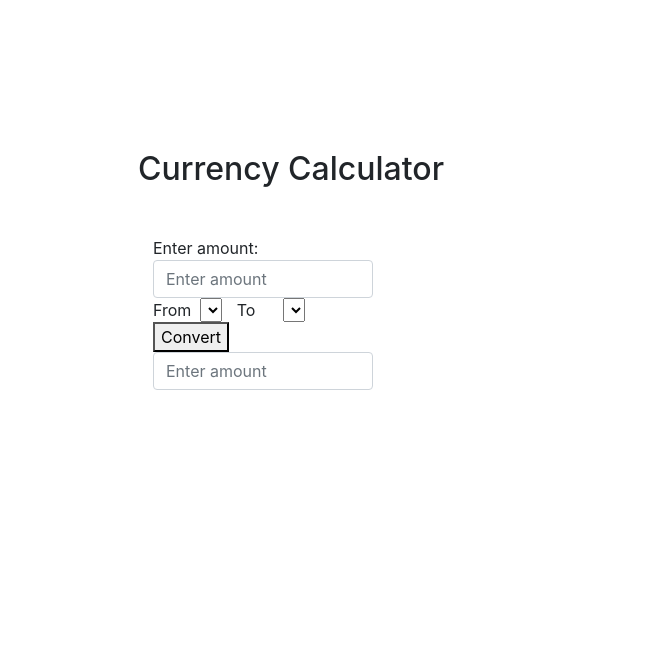
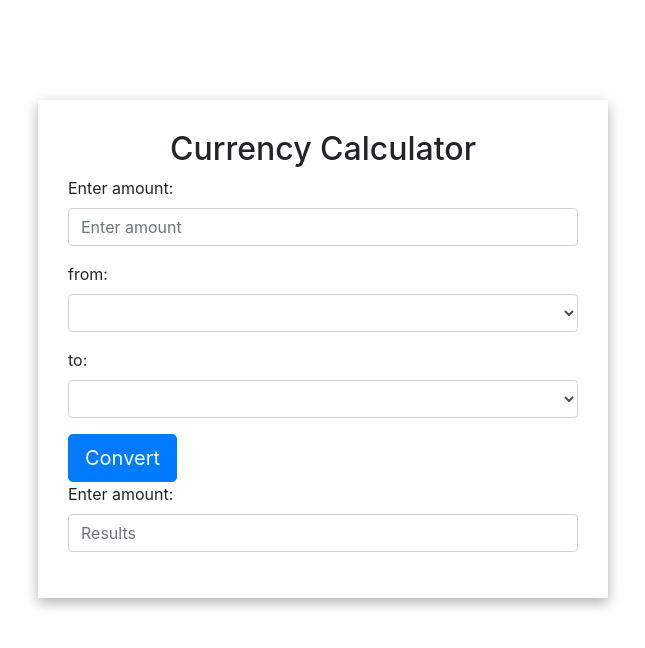
Before and after one commit to achiengcindy/currency_converter, a website: page main.html in a window 1280 px wide. Shown: the whole page, without its empty margins (317-962 px from the left). Drawn offline with nearby package versions, Linux system fonts and the light colour scheme; no server answers.

Commit message:
creating indexeed-db,sw,UI

```diff
--- a/main.html
+++ b/main.html
@@ -9,46 +9,38 @@
        <link rel="stylesheet" type="text/css" href="css/styles.css"/>
    </head>
    <body>
-       <div class="container main-content">
-           <div class="col offset-md-4 col-md-4">
-               <div class="row header">
+        <div class="container">
+                <div class="row">
+                    <div class="col-md-6 offset-md-3 main-content">
+                        <div class="header">
                             <h2 class="text-center">Currency Calculator</h2>
                          </div>
-                    <div class="row">
-                         <div class="col">Enter amount:
+                         <div class="form-group">
+                             <label for="Enter amount">Enter amount:</label>
                              <input type="text" class="form-control" placeholder="Enter amount" id="currency">
+                         </div>
+                         <div class="form-group">
+                             <label for="from">from:</label>
+                             <select class="form-control" id="from"></select>
+                         </div>
+                         <div class="form-group">
+                             <label for="to">to:</label>
+                             <select class="form-control" id="to"></select>
+                         </div>
+                         <button id="convert" class="btn btn-lg btn-primary">Convert</button>
+                         <div class="form-group">
+                             <label for="resulte">Enter amount:</label>
+                             <input type="text" class="form-control" placeholder="Results" id="final">
+                         </div>
+                    </div>
                 </div>
             </div>
 
-                    <div class="row">
-                         <div class="col-md-2">From</div>
-                         <div class="md-4">
-                             <select id="from"></select>
-                         </div>
-                         <div class="col-md-2">To</div>
-                         <div class="md-4">
-                             <select id="to"></select>
-                         </div>
-                         </div>
-                         <button id="convert">Convert</button>
-                         <div class="results">
-                             <input id="final" type="text" class="form-control" placeholder="Enter amount">
-                         </div>
-                </div>
-             </div>
             <script src="https://code.jquery.com/jquery-3.2.1.slim.min.js" integrity="sha384-KJ3o2DKtIkvYIK3UENzmM7KCkRr/rE9/Qpg6aAZGJwFDMVNA/GpGFF93hXpG5KkN" crossorigin="anonymous"></script>
             <script src="https://cdnjs.cloudflare.com/ajax/libs/popper.js/1.12.9/umd/popper.min.js" integrity="sha384-ApNbgh9B+Y1QKtv3Rn7W3mgPxhU9K/ScQsAP7hUibX39j7fakFPskvXusvfa0b4Q" crossorigin="anonymous"></script>
             <script src="https://maxcdn.bootstrapcdn.com/bootstrap/4.0.0/js/bootstrap.min.js" integrity="sha384-JZR6Spejh4U02d8jOt6vLEHfe/JQGiRRSQQxSfFWpi1MquVdAyjUar5+76PVCmYl" crossorigin="anonymous"></script>
+            <script src="https://cdn.jsdelivr.net/npm/idb@2.1.3/lib/idb.min.js"></script>
             <script src="scripts/app.js"></script>
-        <script>
-            if('serviceWorker' in navigator) {
-              navigator.serviceWorker
-                       .register('/sw.js')
-                       .then((cache) => {
-                        console.log("Service Worker Registered");
-                       });
-            }
-            </script>
 
    </body>
    </html>
--- a/public/css/styles.css
+++ b/public/css/styles.css
@@ -1,15 +1,5 @@
 .main-content{
-    margin-top: 150px;
+    margin-top: 100px;
+    box-shadow: 0 5px 11px 0 rgba(0,0,0,.18), 0 4px 15px 0 rgba(0,0,0,.15);
+    padding: 30px;
   }
-.header {
-    margin-top: 40px;
-    margin-bottom: 40px;
-    }
-
-input {
-      max-width: 220px;
-    }
-
-  select {
-      max-width: 80px;
-    }
```
Also changed, not shown: package.json (+11 -10 lines), public/scripts/app.js (+16 -0 lines), public/sw.js (+16 -1 lines), server.js (line endings or trailing spaces). Lines whose indentation alone changed are shown as unchanged.
